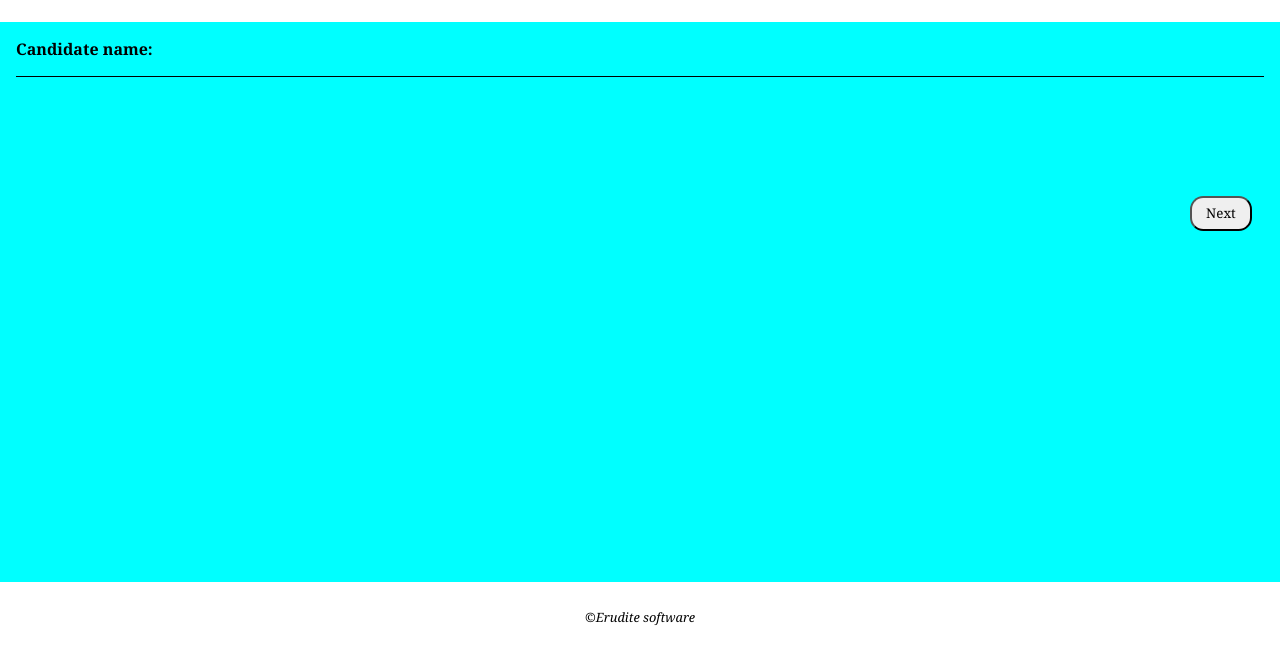
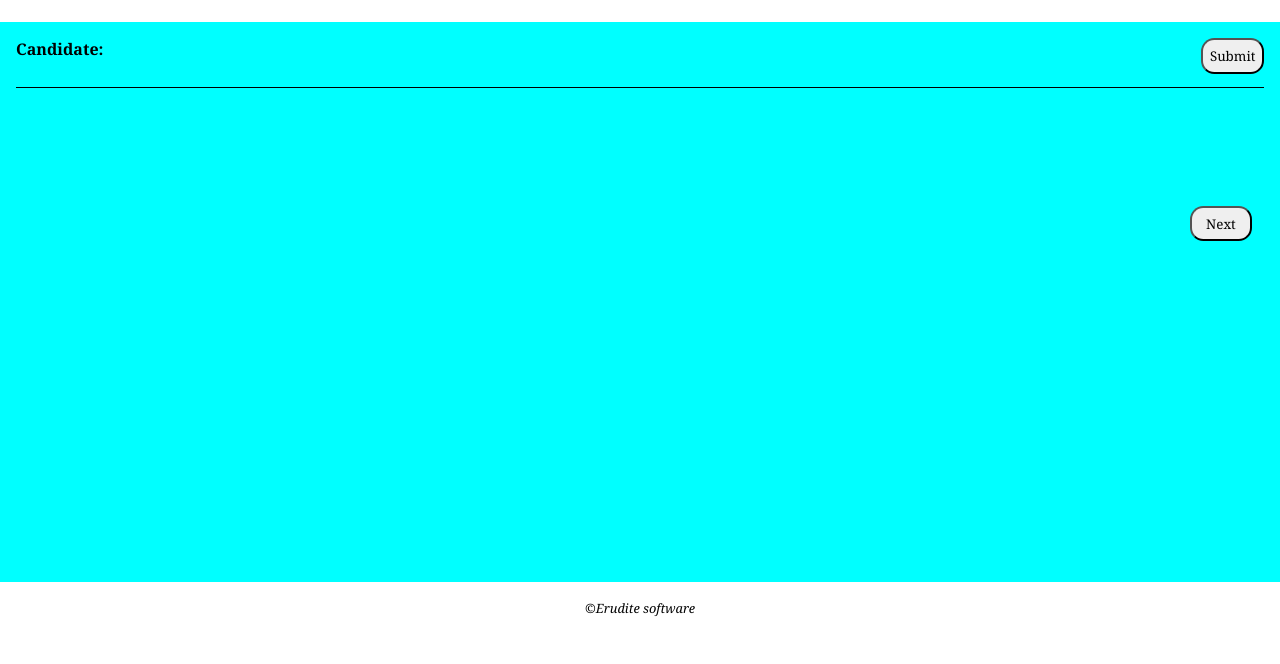
Before and after one commit to zaladeokin/3MTT_E-Test, a plain HTML site: page test.html in a window 1280 px wide. Shown: the part 72-736 px from the top of the page. Drawn offline with Linux system fonts and the light colour scheme.

Commit message:
Logout implemented, submit function in progress

```diff
--- a/Asset/css/style.css
+++ b/Asset/css/style.css
@@ -9,7 +9,7 @@ header{
     display: flex;
     border-bottom: 1px solid #000;
     padding: 2%;
-    max-height: 20vh;
+    max-height: 25vh;
 }
 
 main{
@@ -23,7 +23,7 @@ main{
 }
 
 footer{
-    max-height: 10vh;
+    max-height: 5vh;
     display: flex;
     align-items: center;
     justify-content: center;
--- a/Asset/css/test.css
+++ b/Asset/css/test.css
@@ -7,8 +7,16 @@ main{
 }
 
 #candidate{
+    display: flex;
+    flex-direction: column-reverse;
+    justify-content: space-between;
     padding: 0;
     border-bottom: 1px solid #000;
+}
+
+#candidate button{
+    margin-bottom: 1em;
+    width: fit-content;
 }
 
 #question{
@@ -35,10 +43,17 @@ main label{
     margin-top: 1em;
 }
 
-#nav button{
+#nav button, #candidate button{
     min-width: 5%;
 }
 
 #nav button:first-child{
     visibility: hidden;
 }
+
+
+@media screen and (min-width:500px) {
+    #candidate {
+            flex-direction: row-reverse;
+        }
+}
--- a/Asset/js/handler/Login.js
+++ b/Asset/js/handler/Login.js
@@ -1,4 +1,4 @@
-const Login= (e)=>{
+const login= (e)=>{
 
     e.preventDefault();
 
@@ -14,4 +14,4 @@ const Login= (e)=>{
 
 }
 
-export default Login;
+export default login;
--- /dev/null
+++ b/Asset/js/handler/submit.js
@@ -0,0 +1,11 @@
+import * as cookies from '../utility/cookies.js';
+
+const submit= (e, answer)=>{
+    console.log('Submit');
+    console.log(answer)
+    cookies.create('answer', answer.toString());
+    console.log(cookies.read('answer'))
+}
+
+
+export default submit;
--- a/Asset/js/test.js
+++ b/Asset/js/test.js
@@ -1,5 +1,6 @@
 import * as cookies from './utility/cookies.js';
 import navigation from './handler/navigation.js';
+import submit from './handler/submit.js';
 
 const user= cookies.read('user');
 let current_question= 0;
@@ -8,7 +9,7 @@ const answer= new Array(cookies.read('question_length')+0);
 window.addEventListener('load', ()=>{
     //Display  participant name
     let h2= document.createElement("h2");
-    h2.innerText= `Candidate name: ${user}`;
+    h2.innerText= `Candidate: ${user}`;
     document.querySelector('#candidate').appendChild(h2);
 
     //Display first Question
@@ -17,4 +18,7 @@ window.addEventListener('load', ()=>{
     //Add Event handler to nav button
     document.querySelectorAll("#nav button").forEach((btn)=> btn.addEventListener('click',(e)=> current_question= navigation(e, current_question, answer)));
 
+     //Add Event handler to submit button
+    document.querySelector("#candidate button").addEventListener('click', (e)=> submit(e, answer));
+
 });
--- a/Asset/js/utility/cookies.js
+++ b/Asset/js/utility/cookies.js
@@ -38,5 +38,14 @@ const read= (key)=>{
     return value;
 }
 
+const delete_ck= (key)=>{
+    //Back date expiry to be 1hour
+    let now= new Date().getTime();
+    let expires= new Date(now-(60 * 60 * 1000));
 
-export { create, read };
+    document.cookie = `${key}=;expires=${expires.toUTCString()};path=/`;
+
+}
+
+
+export { create, read, delete_ck };
--- a/test.html
+++ b/test.html
@@ -15,7 +15,9 @@
         <h1>Knowledge Test </h1>
     </header>
     <main>
-        <section id="candidate"></section>
+        <section id="candidate">
+            <button>Submit</button>
+        </section>
         <section id="question"></section>
         <section id="options"></section>
         <section id="nav">
```
Also changed, not shown: Asset/js/index.js (+14 -2 lines).
